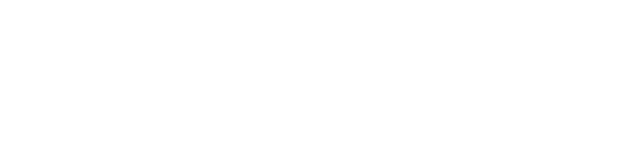
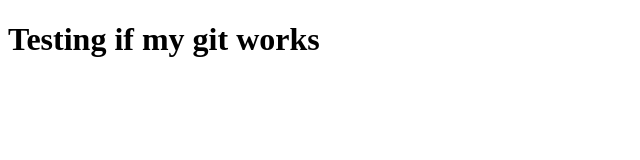
Before and after one commit to AvocadoSteam/ImageBoardProject, a plain HTML site: page homepage.html in a window 1280 px wide. Shown: the whole page, without its empty margins (0-640 px from the left). Drawn offline with Linux system fonts and the light colour scheme.

Commit message:
Testing if my git is working

```diff
--- a/homepage.html
+++ b/homepage.html
@@ -5,6 +5,9 @@
     <title>Homepage</title>
 </head>
 <body>
+<h1>
+    Testing if my git works
+</h1>
 
 </body>
 </html>
```
